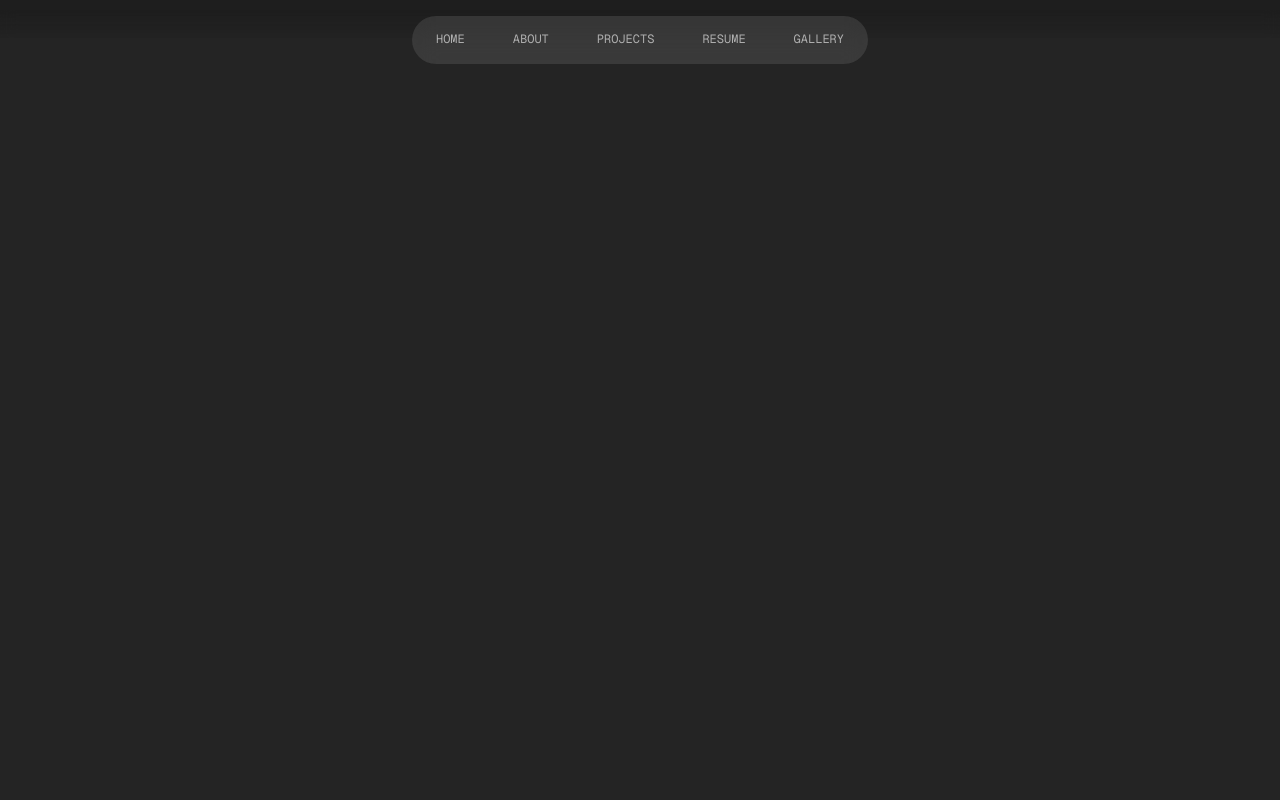
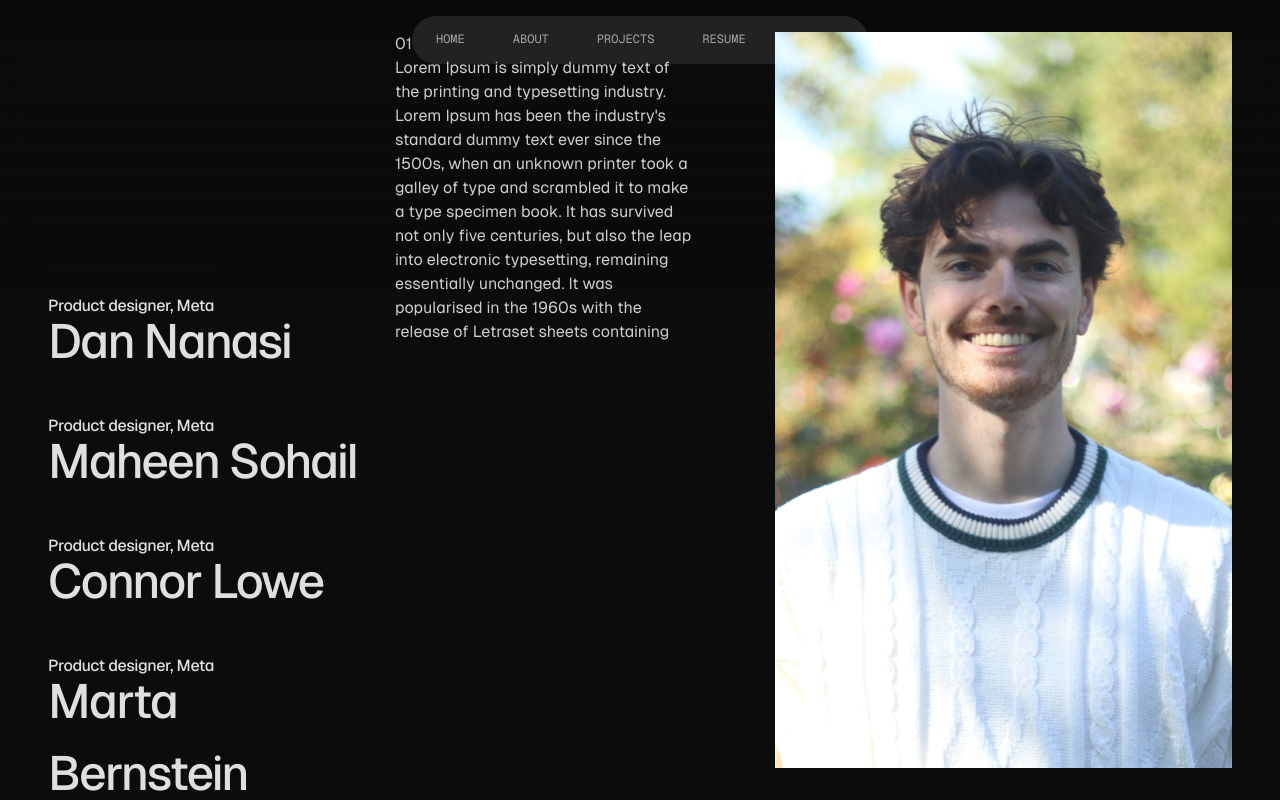
Before and after one commit to MichaelDresler/michaeldresler.github.io, a Next.js app: page /scroll in a window 1280 px wide. Shown: the top 800 px of the page. Built offline with nearby package versions, Linux system fonts and the light colour scheme.

Commit message:
new layout

```diff
--- a/app/(b)/scroll/page.tsx
+++ b/app/(b)/scroll/page.tsx
@@ -5,6 +5,8 @@ import { motion } from "framer-motion";
 import Snap from "lenis/snap";
 import { useLenis } from "lenis/react";
 import { Smooth } from "@/app/components/Smooth";
+import Image from "next/image";
+import michael from "/public/image.png"
 
 export default function scroll() {
   const fakeNames = [
@@ -58,15 +60,9 @@ export default function scroll() {
   return (
     <Smooth>
       <main className=" h-screen w-screen  my-auto">
-        <section className="snap-item w-screen h-screen bg-white/10 z-[10111199]"></section>
+        {/* <section className="snap-item w-screen h-screen bg-white/10 z-[10111199]"></section> */}
 
-        {/* <div className="fixed w-full left-0 bottom-0 pointer-events-none rotate-180 z-100">
-          <div className="w-screen h-[25rem] absolute top-0 left-0 bg-surface/100  [mask-image:linear-gradient(180deg,_rgba(0,0,0,1)_10%,_rgba(255,255,255,0)_90%)]  backdrop-blur-[20px] "></div>
-        </div>
 
-        <div className="fixed w-full left-0 top-0 pointer-events-none  z-[400]">
-          <div className="w-screen h-[25rem] absolute top-0 left-0 bg-surface/100  [mask-image:linear-gradient(180deg,_rgba(255,0,0,1)_5%,_rgba(255,255,255,0)_90%)]  backdrop-blur-[20px] "></div>
-        </div> */}
 
         <ol className="relative w-full  ">
           <div className="w-full z-[100] h-[20rem] sticky top-0  bg-surface [mask-image:linear-gradient(180deg,_rgba(255,0,0,1)_5%,_rgba(255,255,255,0)_90%)]  backdrop-blur-[20px] "></div>
@@ -75,7 +71,7 @@ export default function scroll() {
 
           {/* <div className="sticky w-[600px] h-[8rem] left-0   top-1/2 transform-[translate(10%,-55%)] border-t border-b border-white/10 z-[10000]  pointer-events-none"></div> */}
 
-          <div className="grid grid-cols-[0.6fr_1fr_0.6fr] mt-[-640px] px-12   ">
+          <div className="grid grid-cols-[0.6fr_0.6fr_1fr] mt-[-640px] px-12   ">
             <div className="mt-[80%] pb-[300px]">
               {fakeNames.map((name, index) => (
                 <motion.li
@@ -115,11 +111,11 @@ export default function scroll() {
                 </motion.li>
               ))}
             </div>
-            <div className="sticky top-0 py-8 w-full z-[10000] h-screen">
-              <div className="w-[85%] ml-auto h-full bg-white/10 "></div>
-            </div>
-            <div className=" flex sticky top-0 py-8 w-full z-[10000] h-screen">
-              <div className="mt-auto ml-6  h-fit  text-white/80 text-pretty ">
+            <div className=" flex flex-col sticky top-0 py-8 w-full z-[10000] h-screen">
+            <div className=" ml-6  h-fit  text-white/80 text-pretty ">
+                01
+              </div>
+              <div className=" ml-6  h-fit  text-white/80 text-pretty ">
                 Lorem Ipsum is simply dummy text of the printing and typesetting
                 industry. Lorem Ipsum has been the industry's standard dummy
                 text ever since the 1500s, when an unknown printer took a galley
@@ -130,6 +126,14 @@ export default function scroll() {
                 containing
               </div>
             </div>
+            <div className="sticky top-0 py-8 w-full z-[10000] h-screen">
+              <Image
+              src={michael}
+              alt=""
+              className="w-[85%] ml-auto h-full bg-white/5 object-cover "
+              />
+            </div>
+
           </div>
           {/* <div className="mt-[30rem]">hwl</div> */}
         </ol>
--- a/app/components/Smooth.tsx
+++ b/app/components/Smooth.tsx
@@ -1,7 +1,13 @@
 "use client";
 
-import { ReactLenis } from "lenis/react";
+import { ReactLenis, useLenis } from "lenis/react";
+import { lerp } from "vega";
 
 export const Smooth = ({ children }: { children: React.ReactNode }) => {
-  return <ReactLenis root>{children}</ReactLenis>;
+  return <ReactLenis options={{
+    lerp:1,
+    duration:1,
+    infinite:true
+  }} root>{children}</ReactLenis>;
+
 };
```
